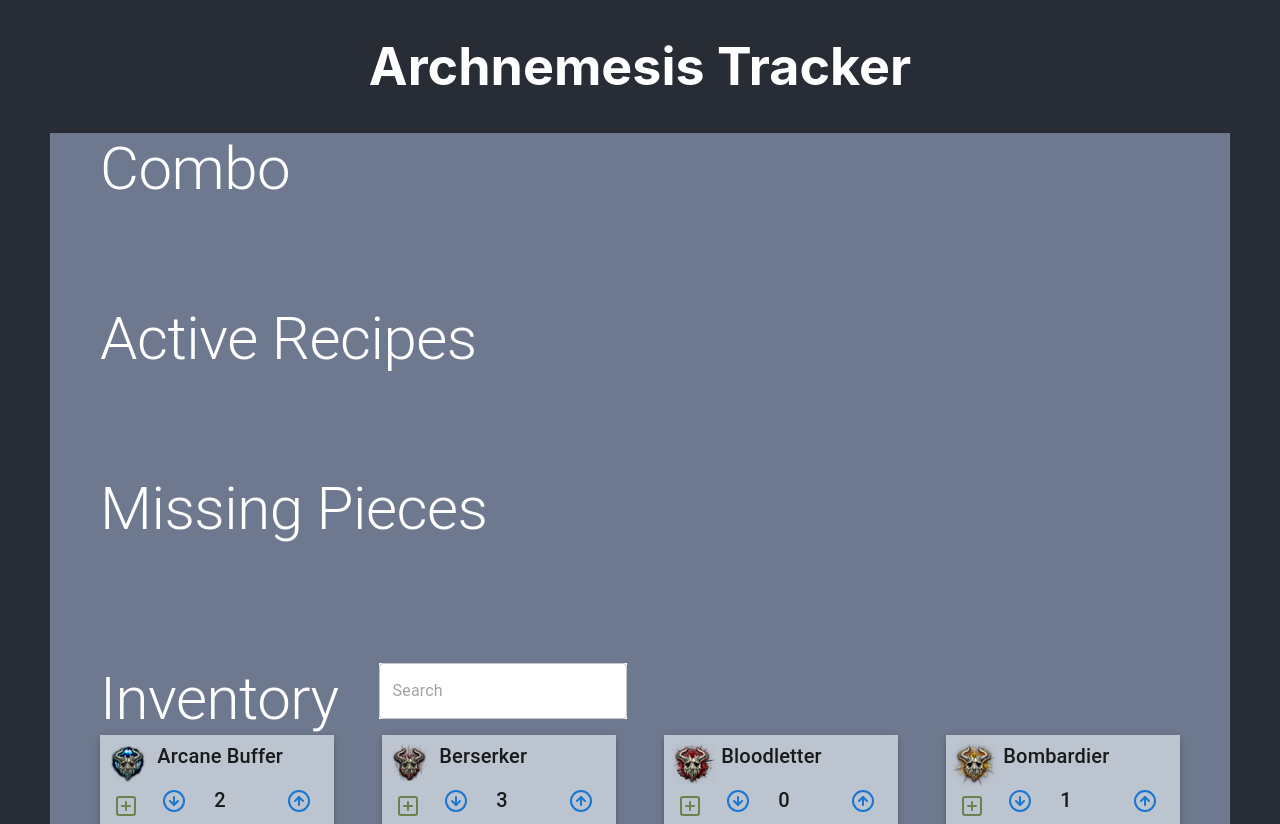
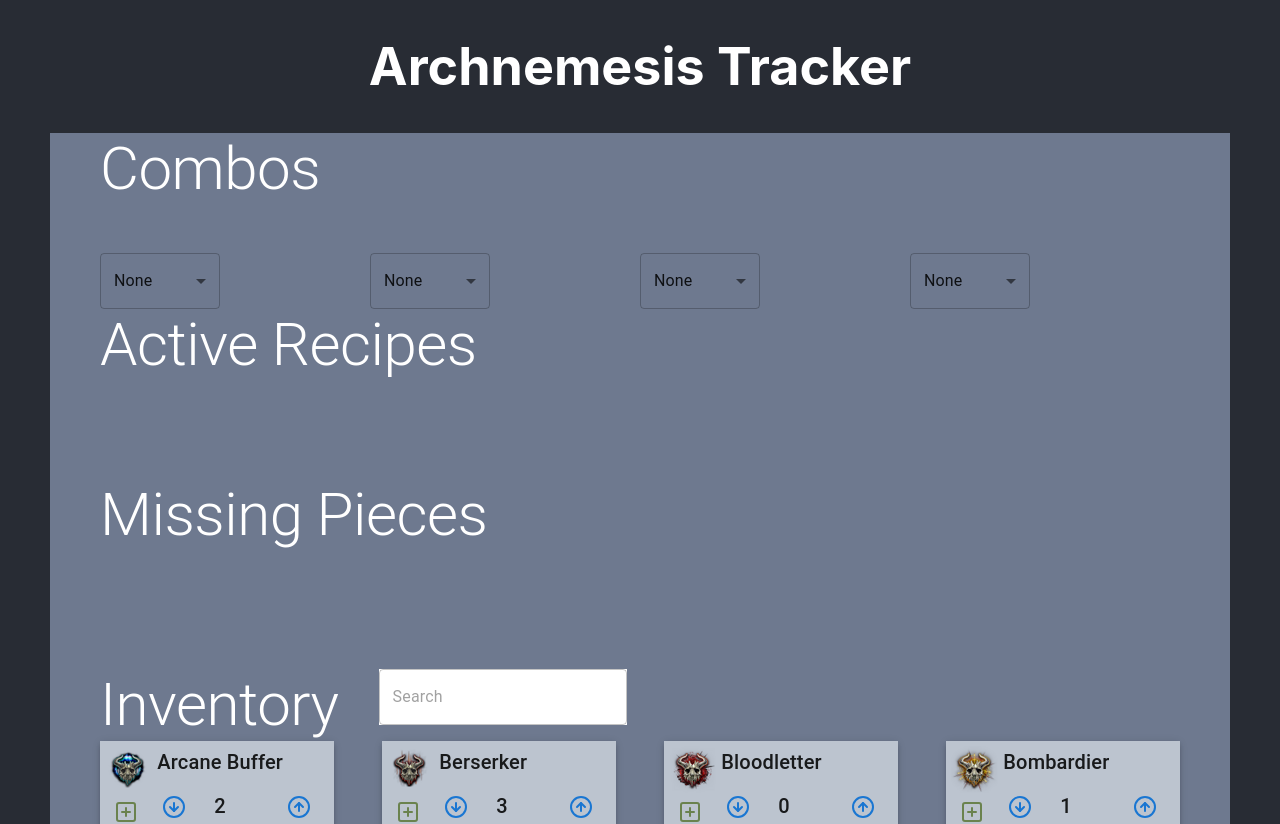
Before and after one commit to mpherman/poe-archnemesis-tracker, a React (Create React App) app: page / in a window 1280 px wide. Shown: the top 824 px of the page. Built offline with nearby package versions, Linux system fonts and the light colour scheme.

Commit message:
Fix state handling of active combo in Combos component

```diff
--- a/src/App.js
+++ b/src/App.js
@@ -2,7 +2,7 @@ import { React, useState, useEffect } from 'react';
 import './App.css';
 import { Backdrop, Grid } from "@mui/material";
 import Inventory from './Components/Inventory';
-import Combo from './Components/Combo';
+import Combos from './Components/Combos';
 import Recipes from './Components/Recipes';
 import Tree from './Components/Tree';
 import BlankInventory from './Data/MonsterInventory.json';
@@ -14,40 +14,49 @@ function App() {
     // Load inventory from localStorage
     let loadedInventory =  StorageUtils.load('inventory', BlankInventory);
     const [inventory, setInventory] = useState(loadedInventory);
-    // Load combo from localStorage
-    let loadedCombo = StorageUtils.load('combo', []);
-    const [combo, setCombo] = useState(loadedCombo);
+    // Load activeCombo
+    let loadedActiveCombo = StorageUtils.load('activeCombo', ['', '', '', '']);
+    const [activeCombo, setActiveCombo] = useState(loadedActiveCombo);
+    // Load combos from localStorage
+    let loadedCombos = StorageUtils.load('combos', [loadedActiveCombo]);
+    const [combos, setCombo] = useState(loadedCombos);
     function updateInventory(newValues) {
         const newInventory = { ...inventory, ...newValues };
         setInventory(inventory => newInventory);
         StorageUtils.save('inventory', newInventory);
     }
     function addToCombo(name) {
-        if (combo.length >= 4) return;
-        if (combo.indexOf(name) !== -1) return;
-        let newCombo = [...combo, name];
+        if (combos[activeCombo].length >= 4) return;
+        if (combos[activeCombo].indexOf(name) !== -1) return;
+        let newCombo = [...combos[activeCombo], name];
         setCombo(combo => newCombo);
         StorageUtils.save('combo', newCombo);
     }
     function removeFromCombo(name) {
-        const newCombo = combo.filter(item => item !== name);
+        const newCombo = combos[activeCombo].filter(item => item !== name);
         setCombo(combo => newCombo);
         StorageUtils.save('combo', newCombo);
+    }
+    function updateActiveCombo(combo) {
+        const newActiveCombo = [...combo];
+        setActiveCombo(x => newActiveCombo);
+        StorageUtils.save('activeCombo', newActiveCombo);
     }
 
     useEffect(() => {
         updateRecipes();
         updateMissing();
     // eslint-disable-next-line react-hooks/exhaustive-deps
-    }, [combo, inventory]);
+    }, [activeCombo, inventory]);
 
     // Get recipes
     const [recipes, setRecipes] = useState({});
     function updateRecipes() {
         let inventoryCopy = TreeUtils.copy(inventory);
         let newRecipes = {};
-        for (let i = 0; i < combo.length; i++) {
-            const monster = combo[i];
+        for (let i = 0; i < activeCombo.length; i++) {
+            if (!activeCombo[i]) continue;
+            const monster = activeCombo[i];
             const tree = TreeUtils.createMonsterTree(monster);
             let monsterRecipes = {}
             TreeUtils.getActiveRecipes(tree, inventoryCopy, monsterRecipes);
@@ -70,8 +79,9 @@ function App() {
     function updateMissing() {
         let remainingComponents = {};
         let inventoryCopy = TreeUtils.copy(inventory);
-        for (let i = 0; i < combo.length; i++) {
-            const monster = combo[i];
+        for (let i = 0; i < activeCombo.length; i++) {
+            if (!activeCombo[i]) continue;
+            const monster = activeCombo[i];
             const tree = TreeUtils.createMonsterTree(monster);
             TreeUtils.getRemainingComponents(tree, inventoryCopy, remainingComponents);
         }
@@ -101,7 +111,7 @@ function App() {
         <div className="App-body">
             <Grid container spacing={0}>
                 <Grid item xs={12}>
-                    <Combo combo={combo} inventory={inventory} removeFromCombo={removeFromCombo} openTooltip={openTooltip}/>
+                    <Combos combos={combos} active={activeCombo} inventory={inventory} removeFromCombo={removeFromCombo} openTooltip={openTooltip} updateActiveCombo={updateActiveCombo}/>
                 </Grid>
                 <Grid item xs={12}>
                     <Recipes recipes={recipes} update={completeRecipe}/>
--- a/src/Components/Combo.jsx
+++ b/src/Components/Combos.jsx
@@ -1,4 +1,4 @@
-import { Grid, IconButton, Paper, Typography, } from "@mui/material";
+import { FormControl, Grid, IconButton, MenuItem, Paper, Select, Typography, } from "@mui/material";
 import Monsters from '../Util/Monsters';
 import {
   MinusSquare
@@ -42,35 +42,84 @@ function Monster({name, img, rewards, haveInInventory, removeFromCombo, openTool
     )
 }
 
-
-function Combo({combo, inventory, removeFromCombo, openTooltip}) {
-    const ComboPieces = combo.map((monster) => {
+function ActiveCombo({combo, inventory, openTooltip, updateActiveCombo}) {
+    const ComboPieces = combo.map((monster, index) => {
+        if (!monster) {
+            return (
+                <Grid item p={0} xs={3} key={index}>
+                    <Paper elevation={3}>
+                    </Paper>
+                </Grid>
+            )
+        }
         const imageSrc = Monsters[monster].img;
         const rewards = Monsters[monster].rewards;
         return (
-            <Grid item p={0} xs={3} key={monster}>
+            <Grid item p={0} xs={3} key={index}>
                 <Paper elevation={3}>
                     <Monster
                         name={monster}
                         img={imageSrc}
                         rewards={rewards}
                         haveInInventory={inventory[monster] > 0}
-                        removeFromCombo={removeFromCombo}
+                        /*removeFromCombo={removeFromCombo}*/
                         openTooltip={openTooltip} />
                 </Paper>
             </Grid>
         );
+    });
+    function dropdownChange(event) {
+        combo[event.target.name] = event.target.value;
+        updateActiveCombo(combo);
+    }
+    const dropdownChoices = Object.keys(Monsters).map(monster => {
+        return (
+            <MenuItem value={monster}>{monster}</MenuItem>
+        )
     })
+    const activeDropdowns = [0,1,2,3].map(x => {
+        return (
+            <Grid item xs={3} key={x}>
+                <FormControl sx={{minWidth:120}}>
+                    <Select
+                        onChange={dropdownChange}
+                        displayEmpty
+                        name={''+x}
+                        id={x}
+                        defaultValue=""
+                    >
+                        <MenuItem value="">
+                            None
+                        </MenuItem>
+                        {dropdownChoices}
+                    </Select>
+                </FormControl>
+            </Grid>
+        )
+    })
+    return (
+        <Grid container spacing={6} p={0}>
+            <Grid container item xs={12}>
+                {ComboPieces}
+            </Grid>
+            <Grid container item xs={12}>
+                {activeDropdowns}
+            </Grid>
+        </Grid>
+    )
+}
+
+
+function Combos({combos, active, inventory, openTooltip, updateActiveCombo}) {
+
     return (
         <div className="monster-combo-box">
             <Typography display='inline' variant='h2'>
-                Combo
+                Combos
             </Typography>
-            <Grid container spacing={6} p={0}>
-                {ComboPieces}
-            </Grid>
+            <ActiveCombo combo={active} inventory={inventory} openTooltip={openTooltip} updateActiveCombo={updateActiveCombo}/>
         </div>
     )
 }
 
-export default Combo;
+export default Combos;
--- a/src/Util/Monsters.js
+++ b/src/Util/Monsters.js
@@ -29,7 +29,7 @@ const Monsters = {
         "img": "monsters/bonebreaker.png",
         "rewards": [
             "random",
-            "weapon"
+            "weapons"
         ],
     },
     "Chaosweaver": {
@@ -334,7 +334,7 @@ const Monsters = {
     "Temporal Bubble": {
         "img": "monsters/temporal-bubble.png",
         "rewards": [
-            "height",
+            "heist",
             "expedition"
         ],
     },
@@ -386,7 +386,7 @@ const Monsters = {
     "Lunaris-touched": {
         "img": "monsters/lunaris-touched.png",
         "rewards": [
-            "unqiues"
+            "uniques"
         ],
     },
     "Solaris-touched": {
```
